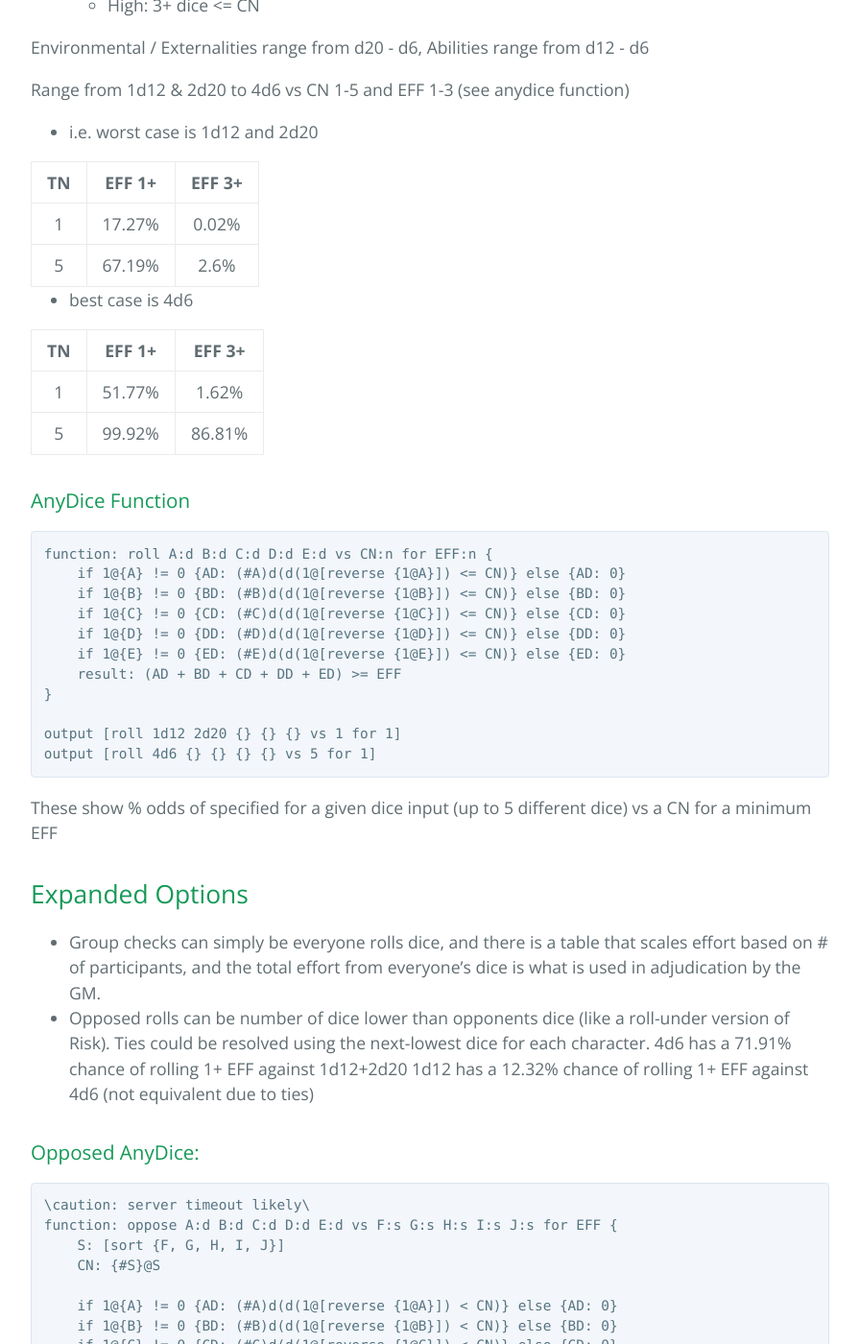
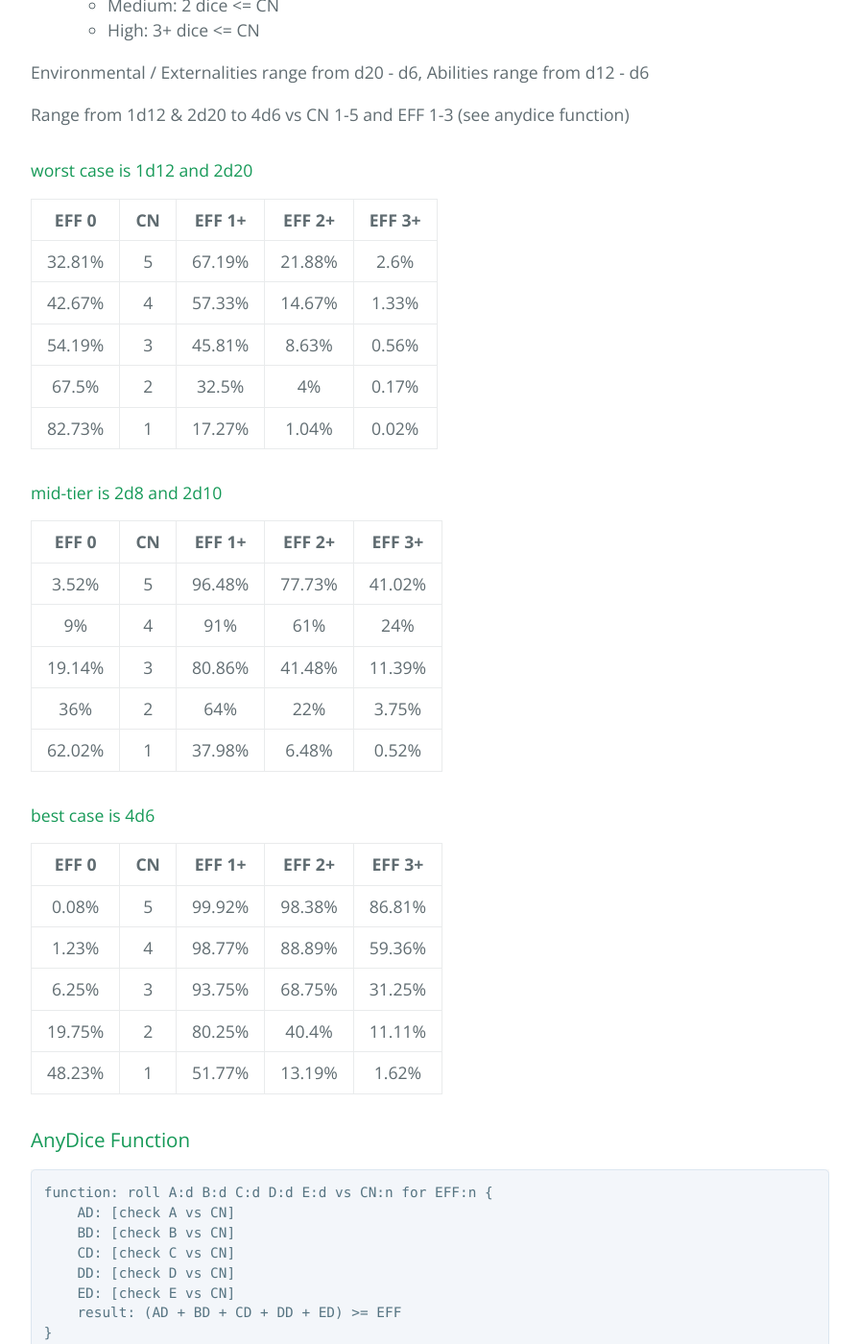
Before and after one commit to angry-school-hack/angry-school-hack.github.io, a Jekyll site: the page built from _pages/Roll Under Dicepool Hokieboat.md, in a window 1280 px wide and 1400 px high, scrolled down 2045 px. Shown: the whole window at 96% size, without its empty margins (192-1087 px from the left). Built offline with Jekyll 4.4.1, drawn with Linux system fonts in a browser that asks for light colours; some of the changed text lies outside the part shown.

Commit message:
Update Roll Under Dicepool Hokieboat.md

````diff
--- a/_pages/Roll Under Dicepool Hokieboat.md
+++ b/_pages/Roll Under Dicepool Hokieboat.md
@@ -58,30 +59,54 @@ permalink: /pool1/
 Environmental / Externalities range from d20 - d6, Abilities range from d12 - d6
 
 Range from 1d12 & 2d20 to 4d6 vs CN 1-5 and EFF 1-3 (see anydice function)
-- i.e. worst case is 1d12 and 2d20
 
-| TN | EFF 1+ | EFF 3+ |
-|:---:|:---:|:---:|
-| 1 | 17.27% | 0.02% |
-| 5 | 67.19% | 2.6% |
+#### worst case is 1d12 and 2d20
 
-- best case is 4d6
+| EFF 0 | CN | EFF 1+ | EFF 2+ | EFF 3+ |
+|:---:|:---:|:---:|:---:|:---:|
+| 32.81% | 5 | 67.19% | 21.88% | 2.6% |
+| 42.67% | 4 | 57.33% | 14.67% | 1.33% |
+| 54.19% | 3 | 45.81% | 8.63% | 0.56% |
+| 67.5% | 2 | 32.5% | 4% | 0.17% |
+| 82.73% | 1 | 17.27% | 1.04% | 0.02% |
 
-| TN | EFF 1+ | EFF 3+ |
-|:---:|:---:|:---:|
-| 1 | 51.77% | 1.62% |
-| 5 | 99.92% | 86.81% |
+
+#### mid-tier is 2d8 and 2d10
+
+| EFF 0 | CN | EFF 1+ | EFF 2+ | EFF 3+ |
+|:---:|:---:|:---:|:---:|:---:|
+| 3.52% | 5 | 96.48% | 77.73% | 41.02% |
+| 9% | 4 | 91% | 61% | 24% |
+| 19.14% | 3 | 80.86% | 41.48% | 11.39% |
+| 36% | 2 | 64% | 22% | 3.75% |
+| 62.02% | 1 | 37.98% | 6.48% | 0.52% |
+
+
+#### best case is 4d6
+
+| EFF 0 | CN | EFF 1+ | EFF 2+ | EFF 3+ |
+|:---:|:---:|:---:|:---:|:---:|
+| 0.08% | 5 | 99.92% | 98.38% | 86.81% |
+| 1.23% | 4 | 98.77% | 88.89% | 59.36% |
+| 6.25% | 3 | 93.75% | 68.75% | 31.25% |
+| 19.75% | 2 | 80.25% | 40.4% | 11.11% |
+| 48.23% | 1 | 51.77% | 13.19% | 1.62% |
 
 ### AnyDice Function
 
 ```
 function: roll A:d B:d C:d D:d E:d vs CN:n for EFF:n {
+    AD: [check A vs CN]
+    BD: [check B vs CN]
+    CD: [check C vs CN]
+    DD: [check D vs CN]
+    ED: [check E vs CN]
+    result: (AD + BD + CD + DD + ED) >= EFF
+}
+
+function: check A:d vs CN:n {
     if 1@{A} != 0 {AD: (#A)d(d(1@[reverse {1@A}]) <= CN)} else {AD: 0}
-    if 1@{B} != 0 {BD: (#B)d(d(1@[reverse {1@B}]) <= CN)} else {BD: 0}
-    if 1@{C} != 0 {CD: (#C)d(d(1@[reverse {1@C}]) <= CN)} else {CD: 0}
-    if 1@{D} != 0 {DD: (#D)d(d(1@[reverse {1@D}]) <= CN)} else {DD: 0}
-    if 1@{E} != 0 {ED: (#E)d(d(1@[reverse {1@E}]) <= CN)} else {ED: 0}
-    result: (AD + BD + CD + DD + ED) >= EFF
+    result: AD
 }
 
 output [roll 1d12 2d20 {} {} {} vs 1 for 1]
@@ -100,33 +125,28 @@ These show % odds of specified for a given dice input (up to 5 different dice) v
 ### Opposed AnyDice:
 
 ```
-\caution: server timeout likely\
-function: oppose A:d B:d C:d D:d E:d vs F:s G:s H:s I:s J:s for EFF {
-    S: [sort {F, G, H, I, J}]
-    CN: {#S}@S
+function: roll opposed A:d B:d C:d D:d E:d vs F:s G:s H:s I:s J:s for EFF {
+    CN: [oppose F G H I J]
 
-    if 1@{A} != 0 {AD: (#A)d(d(1@[reverse {1@A}]) < CN)} else {AD: 0}
-    if 1@{B} != 0 {BD: (#B)d(d(1@[reverse {1@B}]) < CN)} else {BD: 0}
-    if 1@{C} != 0 {CD: (#C)d(d(1@[reverse {1@C}]) < CN)} else {CD: 0}
-    if 1@{D} != 0 {DD: (#D)d(d(1@[reverse {1@D}]) < CN)} else {DD: 0}
-    if 1@{E} != 0 {ED: (#E)d(d(1@[reverse {1@E}]) < CN)} else {ED: 0}
+    AD: [calc A vs CN]
+    BD: [calc B vs CN]
+    CD: [calc C vs CN]
+    DD: [calc D vs CN]
+    ED: [calc E vs CN]
     result: (AD + BD + CD + DD + ED) >= EFF
 }
 
+function: calc A:d vs CN:s {
+   if 1@{A} != 0 {AD: (#A)d(d(1@[reverse {1@A}]) < CN)} else {AD: 0}
+   result: AD
+}
 
-output [oppose 1d12 2d20 {} {} {} vs 4d6 {} {} {} {} for 1]
-
-\this is faster but only calculates odds of winning\
-function: oppose A:s B:s C:s {
-    T: [sort {A, B, C}]
+function: oppose A:s B:s C:s D:s E:s {
+    T: [sort {A, B, C, D, E}]
     result: {#T}@T
 }
 
-
-X: [oppose 1d12 2d20 {}]
-Y: [oppose 4d6 {} {}]
-
-output Y = X
+output [roll opposed 1d12 2d20 1d8 {} {} vs 1d8 1d10 1d12 1d6 {} for 1]
 ```
 
 ## Advantages
````
Also changed, not shown: other parts of _pages/Roll Under Dicepool Hokieboat.md (+1 -0 lines).
